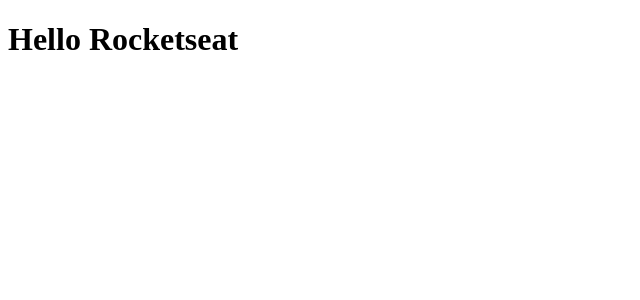
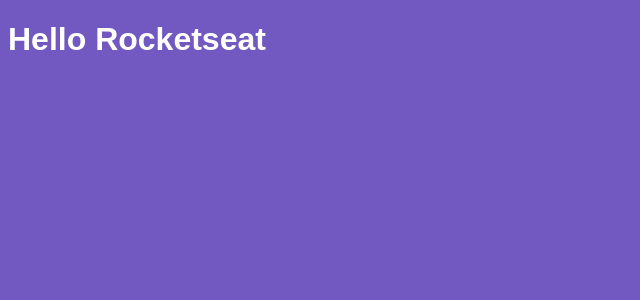
Before and after one commit to italocedrosales/modulo04, a React app: page / in a window 1280 px wide. Shown: the top 300 px of the page, without its empty margins (0-640 px from the left). Built offline with nearby package versions, Linux system fonts and the light colour scheme.

Commit message:
Iportando css

```diff
--- a/package.json
+++ b/package.json
@@ -12,6 +12,8 @@
     "@babel/preset-env": "^7.7.1",
     "@babel/preset-react": "^7.7.0",
     "babel-loader": "^8.0.6",
+    "css-loader": "^3.2.0",
+    "style-loader": "^1.0.0",
     "webpack": "^4.41.2",
     "webpack-cli": "^3.3.10",
     "webpack-dev-server": "^3.9.0"
--- /dev/null
+++ b/src/App.css
@@ -0,0 +1,5 @@
+body {
+    background: #7159c1;
+    color: #fff;
+    font-family: Arial, Helvetica, sans-serif;
+}
--- a/src/App.js
+++ b/src/App.js
@@ -1,4 +1,5 @@
 import React from 'react';
+import './App.css';
 
 function App() {
     return <h1>Hello Rocketseat</h1>
--- a/webpack.config.js
+++ b/webpack.config.js
@@ -17,6 +17,13 @@
                 use: {
                     loader: 'babel-loader',
                 }
+            },
+            {
+                test: /\.css$/,
+                use: [
+                    { loader: 'style-loader' },
+                    { loader: 'css-loader' },
+                ]
             }
         ]
     }
```
Also changed, not shown: 1 other file (tests, documents, lock files or other folders).
